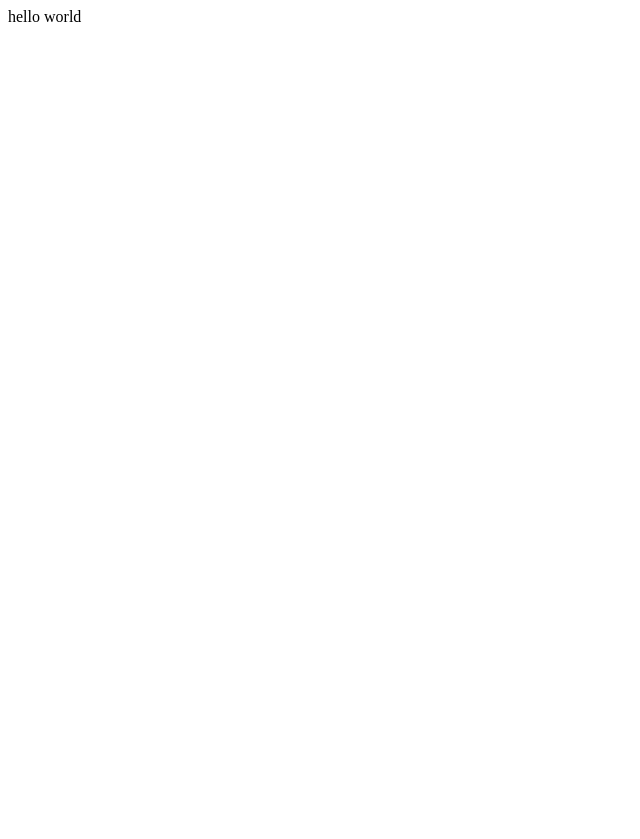
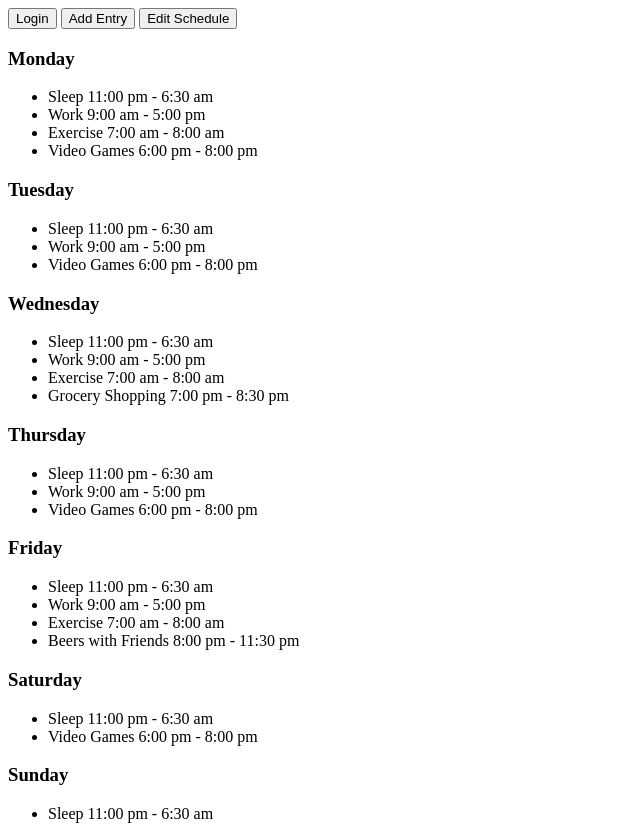
Before and after one commit to ecarlson1201/node-capstone, a website: page public/index.html in a window 1280 px wide. Shown: the whole page, without its empty margins (0-640 px from the left). Before the commit the page ends 800 px from the top, so only its background shows below. Drawn offline with nearby package versions, Linux system fonts and the light colour scheme.

Commit message:
added buttons/week display

```diff
--- a/models.js
+++ b/models.js
@@ -3,12 +3,12 @@
 const mongoose = require("mongoose");
 mongoose.Promise = global.Promise
 
-const userSchema = new mongoose.schema({
+const userSchema = new mongoose.Schema({
   username: {type:String, required:true},
   password: {type:String, required:true}
 });
 
-const timeEntrySchema = new mongoose.schema({
+const timeEntrySchema = new mongoose.Schema({
   startTime: {type:Date, required:true},
   endTime: {type:Date, required:true},
   title: {type:String, required:true},
@@ -19,7 +19,7 @@ const timeEntrySchema = new mongoose.schema({
   reoccuring: {type:Boolean, default:false}
 });
 
-const categorySchema = new mongoose.schema({
+const categorySchema = new mongoose.Schema({
   name: {type:String, required:true},
   level: {type:Number, required:true}
 });
--- /dev/null
+++ b/public/buttons.js
@@ -0,0 +1,13 @@
+function addEntry() {
+
+};
+
+function editSchedule() {
+    $('.time-entry').after(renderDeleteButton());
+};
+
+function renderDeleteButton() {
+    return `
+        <button class="delete">x</button>
+    `;
+};
--- a/public/index.html
+++ b/public/index.html
@@ -1 +1,46 @@
-hello world
+<!DOCTYPE html>
+<html lang="en">
+
+<head>
+    <meta charset="utf-8" />
+    <meta http-equiv="X-UA-Compatible" content="IE=edge">
+    <title>Time Saver</title>
+    <meta name="viewport" content="width=device-width, initial-scale=1">
+    <link rel="stylesheet" type="text/css" media="screen" href="style.css" />
+</head>
+
+<body>
+    <nav>
+        <button>Login</button>
+        <button onclick="addEntry()" id="addButton">Add Entry</button>
+        <button onclick="editSchedule()" id="editButton">Edit Schedule</button>
+    </nav>
+
+        <h3>Monday</h3>
+        <ul class="day-js" id="Monday"></ul>
+
+        <h3>Tuesday</h3>
+        <ul class="day-js" id="Tuesday"></ul>
+
+        <h3>Wednesday</h3>
+        <ul  class="day-js"id="Wednesday"></ul>
+
+        <h3>Thursday</h3>
+        <ul class="day-js" id="Thursday"></ul>
+
+        <h3>Friday</h3>
+        <ul class="day-js" id="Friday"></ul>
+
+        <h3>Saturday</h3>
+        <ul class="day-js" id="Saturday"></ul>
+
+        <h3>Sunday</h3>
+        <ul class="day-js" id="Sunday"></ul>
+
+    <script src="https://code.jquery.com/jquery-1.10.2.js"></script>
+    <script src="buttons.js"></script>
+    <script src="../seed-data.js"></script>
+    <script src="main.js"></script>
+</body>
+
+</html>
--- /dev/null
+++ b/public/main.js
@@ -0,0 +1,32 @@
+function getDays() {
+    const resultArray = [];
+
+    $('h3').each(function () {
+        resultArray.push($(this).text());
+    })
+    return resultArray
+};
+
+function displayTimeEntries(days, data) {
+    days.forEach(function (e) {
+        data.forEach(function (x) {
+            x.days.forEach(function (y) {
+                if (e === y) {
+                    $(`#${e}`).append(renderResult(x));
+                };
+            });
+        });
+    });
+};
+
+function renderResult(result) {
+    return `
+        <li class="time-entry">
+        ${result.title} ${result.startTime} - ${result.endTime}<br>
+        </li>
+    `;
+};
+
+$(function () {
+    displayTimeEntries(getDays(), MOCK_TIME_ENTRIES);
+});
--- /dev/null
+++ b/public/seed-data.js
@@ -0,0 +1,92 @@
+const MOCK_TIME_ENTRIES = [
+    {
+      "_id": "5bfefc9fb9a86dfc5277af22",
+      "title": "Sleep",
+      "startTime": "11:00 pm",
+      "endTime": "6:30 am",
+      "completed": false,
+      "description": "Sint proident ullamco ad amet.",
+      "days": ["Monday", "Tuesday", "Wednesday", "Thursday", "Friday", "Saturday", "Sunday"],
+      "reoccuring": true,
+      "category": {
+        "id": "5bfefc9f63498b6fb5aa748d",
+        "name": "essential",
+        "rank": 1
+      }
+    },
+    {
+      "_id": "5bfefc9ff6a7972ecdbc9188",
+      "title": "Work",
+      "startTime": "9:00 am",
+      "endTime": "5:00 pm",
+      "completed": true,
+      "description": "Ea irure deserunt sint ex Lorem ipsum deserunt sunt quis dolor.",
+      "days": ["Monday", "Tuesday", "Wednesday", "Thursday", "Friday"],
+      "reoccuring": true,
+      "category": {
+        "id": "5bfefc9fb39d854e4e2ea052",
+        "name": "required",
+        "rank": 2
+      }
+    },
+    {
+      "_id": "5bfefc9f00cc134a13ba4cf6",
+      "title": "Exercise",
+      "startTime": "7:00 am",
+      "endTime": "8:00 am",
+      "completed": false,
+      "description": "Nulla elit dolore qui do reprehenderit exercitation duis in.",
+      "days": ["Monday", "Wednesday", "Friday"],
+      "reoccuring": true,
+      "category": {
+        "id": "5bfefc9f9aef4cf7d224aff5",
+        "name": "required",
+        "rank": 2
+      }
+    },
+    {
+      "_id": "5bfefc9f51950cad3f68cc65",
+      "title": "Grocery Shopping",
+      "startTime": "7:00 pm",
+      "endTime": "8:30 pm",
+      "completed": false,
+      "description": "Deserunt anim irure Lorem mollit eu anim.",
+      "days": ["Wednesday"],
+      "reoccuring": false,
+      "category": {
+        "id": "5bfefc9fbc24db4206a4cdd9",
+        "name": "miscellaneous",
+        "rank": 3
+      }
+    },
+    {
+      "_id": "5c05de91c741926506f1c5a3",
+      "title": "Beers with Friends",
+      "startTime": "8:00 pm",
+      "endTime": "11:30 pm",
+      "completed": true,
+      "description": "Do ex enim est nostrud do magna exercitation nulla enim amet quis aliquip cillum ullamco.",
+      "days": ["Friday"],
+      "reoccuring": false,
+      "category": {
+        "id": "5c05de91e732601447339e27",
+        "name": "leisure",
+        "rank": 4
+      }
+    },
+    {
+      "_id": "5c05de9182d3146d38800fa3",
+      "title": "Video Games",
+      "startTime": "6:00 pm",
+      "endTime": "8:00 pm",
+      "completed": false,
+      "description": "Deserunt anim irure Lorem mollit eu anim.",
+      "days": ["Monday", "Tuesday", "Thursday", "Saturday"],
+      "reoccuring": false,
+      "category": {
+        "id": "5c05de91251e2b9f8a6d231c",
+        "name": "leisure",
+        "rank": 4
+      }
+    },
+  ]
```
Also changed, not shown: seed-data.json (deleted, +0 -77 lines), public/style.css (added).
